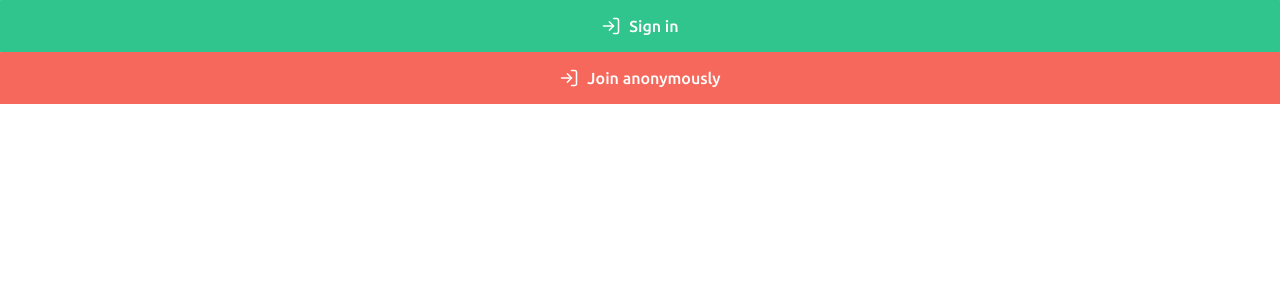
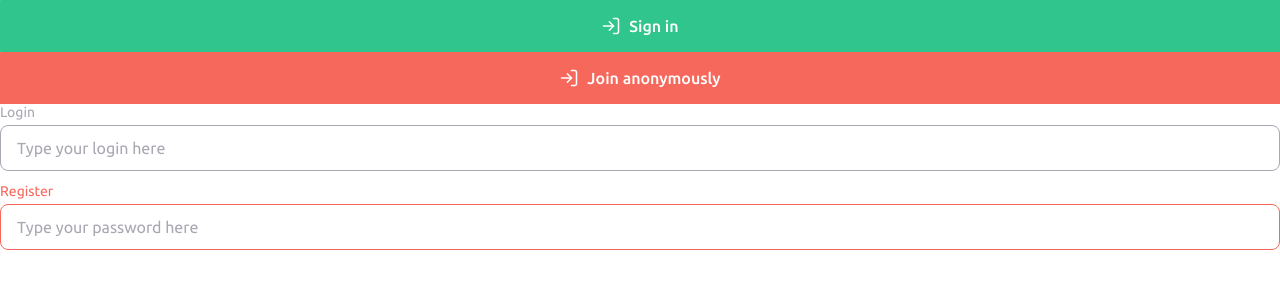
Before and after one commit to loop44/note-me, a React (Vite) app: page / in a window 1280 px wide. Shown: the top 300 px of the page. Built offline with nearby package versions, Linux system fonts and the light colour scheme.

Commit message:
Create Input component

```diff
--- a/src/App.tsx
+++ b/src/App.tsx
@@ -2,6 +2,7 @@ import { createGlobalStyle } from 'styled-components';
 
 import LoginSvg from './assets/icons/log-in.svg';
 import { Button } from './components/Button';
+import { InputBlock } from './components/Input';
 
 const GlobalStyle = createGlobalStyle`
   * {
@@ -28,6 +29,16 @@ const App = () => (
       <img src={LoginSvg} alt="" />
       <span>Join anonymously</span>
     </Button>
+
+    <InputBlock>
+      <p>Login</p>
+      <input placeholder="Type your login here" type="text" />
+    </InputBlock>
+
+    <InputBlock className="error">
+      <p>Register</p>
+      <input placeholder="Type your password here" type="password" />
+    </InputBlock>
   </>
 );
 
--- /dev/null
+++ b/src/components/Input.tsx
@@ -0,0 +1,49 @@
+import styled from 'styled-components';
+
+export const InputBlock = styled.div`
+  display: flex;
+  flex-direction: column;
+  gap: 0.313rem;
+  margin-bottom: 0.75rem;
+  width: 100%;
+
+  p {
+    font-weight: 400;
+    font-size: 0.875rem;
+    line-height: 1rem;
+    color: #a8a8b3;
+  }
+
+  input {
+    padding: 0.813rem 0.75rem 0.813rem 1rem;
+    background: #ffffff;
+    border: 1px solid #a8a8b3;
+    border-radius: 0.5rem;
+    outline: none;
+    transition: box-shadow 0.15s ease-in-out;
+
+    &:focus {
+      box-shadow: 0 0 0 0.2rem rgb(158 158 158 / 25%);
+    }
+
+    &::placeholder {
+      font-weight: 400;
+      line-height: 1.125rem;
+      color: #a8a8b3;
+    }
+  }
+
+  &.error {
+    p {
+      color: #f7685c;
+    }
+    input {
+      color: #f7685c;
+      border: 1px solid #f7685c;
+
+      &:focus {
+        box-shadow: 0 0 0 0.2rem rgb(247 104 92 / 25%);
+      }
+    }
+  }
+`;
```
